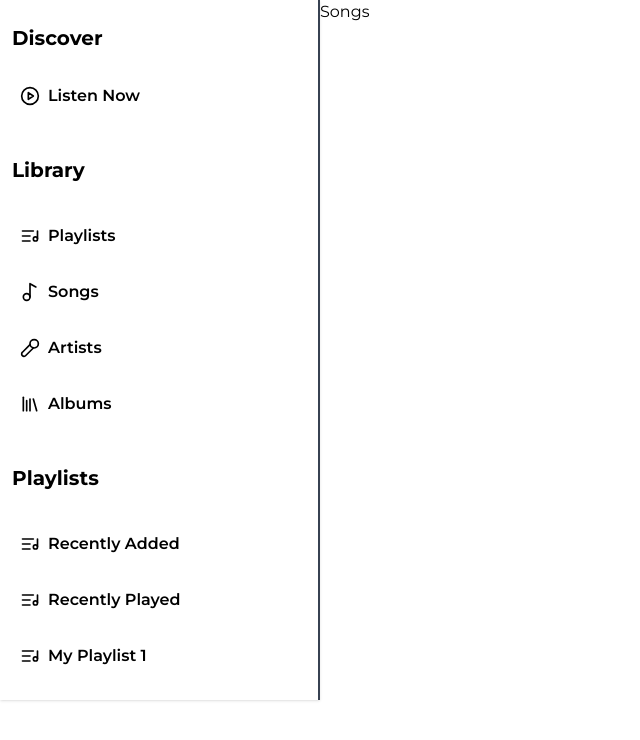
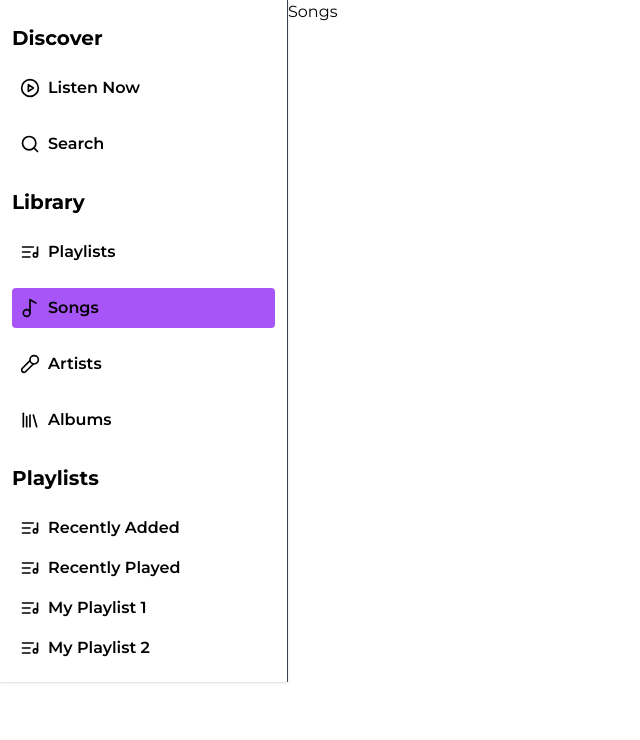
Before and after one commit to mickaelrebeau/MusicMate, a React (Vite) app in the folder frontend/: page /songs in a window 1280 px wide. Shown: the top 740 px of the page, without its empty margins (0-640 px from the left). Built offline with nearby package versions, Linux system fonts and the light colour scheme.

Commit message:
♻️ refacto: rebase routing

```diff
--- a/frontend/src/components/sidebar.tsx
+++ b/frontend/src/components/sidebar.tsx
@@ -1,53 +1,89 @@
-import { Library, ListMusic, Mic2, Music2, PlayCircle } from "lucide-react";
+import {
+  Library,
+  ListMusic,
+  LucideIcon,
+  Mic2,
+  Music2,
+  PlayCircle,
+  Search,
+} from 'lucide-react';
+import { cn } from '../libs/tailwind';
+import { NavLink } from 'react-router-dom';
 
 export function Sidebar() {
   return (
     <>
-            <div className="flex flex-col px-3 py-6 shadow w-80 border-r-2 border-gray-700">
-                <div className="flex flex-col gap-10">
+      <div className="flex flex-col px-3 py-6 shadow w-72 border-r border-gray-700">
         <div className="flex flex-col gap-6">
+          <div className="flex flex-col gap-4">
             <h2 className="text-xl font-bold">Discover</h2>
-                        <div className="flex items-center gap-2 p-2 font-semibold cursor-pointer hover:bg-purple-600 rounded">
-                            <PlayCircle size={20} />
-                            <span>Listen Now</span>
-                        </div>
+            <MenuItem link="/home" icon={PlayCircle} text="Listen Now" />
+            <MenuItem link="/search" icon={Search} text="Search" />
           </div>
           <div className="flex flex-col gap-4">
-                        <h2 className="mb-4 text-xl font-bold">Library</h2>
-                        <div className="flex items-center gap-2 p-2 font-semibold cursor-pointer hover:bg-purple-900 rounded">
-                            <ListMusic size={20} />
-                            <span>Playlists</span>
-                        </div>
-                        <div className="flex items-center gap-2 p-2 font-semibold cursor-pointer hover:bg-purple-900 rounded">
-                            <Music2 size={20} />
-                            <span>Songs</span>
-                        </div>
-                        <div className="flex items-center gap-2 p-2 font-semibold cursor-pointer hover:bg-purple-900 rounded">
-                            <Mic2 size={20} />
-                            <span>Artists</span>
-                        </div>
-                        <div className="flex items-center gap-2 p-2 font-semibold cursor-pointer hover:bg-purple-900 rounded">
-                            <Library size={20} />
-                            <span>Albums</span>
-                        </div>
+            <h2 className="text-xl font-bold">Library</h2>
+            <MenuItem link="/playlists" icon={ListMusic} text="Playlists" />
+            <MenuItem link="/songs" icon={Music2} text="Songs" />
+            <MenuItem link="/artists" icon={Mic2} text="Artists" />
+            <MenuItem link="/albums" icon={Library} text="Albums" />
           </div>
           <div className="flex flex-col gap-4">
-                        <h2 className="mb-4 text-xl font-bold">Playlists</h2>
-                        <div className="flex items-center gap-2 p-2 font-semibold cursor-pointer hover:bg-purple-900 rounded">
-                            <ListMusic size={20} />
-                            <span>Recently Added</span>
-                        </div>
-                        <div className="flex items-center gap-2 p-2 font-semibold cursor-pointer hover:bg-purple-900 rounded">
-                            <ListMusic size={20} />
-                            <span>Recently Played</span>
-                        </div>
-                        <div className="flex items-center gap-2 p-2 font-semibold cursor-pointer hover:bg-purple-900 rounded">
-                            <ListMusic size={20} />
-                            <span>My Playlist 1</span>
+            <h2 className="text-xl font-bold">Playlists</h2>
+            <div className="h-[150px] 2xl:h-full overflow-auto">
+              <MenuItem
+                link="/playlists/recently-added"
+                icon={ListMusic}
+                text="Recently Added"
+              />
+              <MenuItem
+                link="/playlists/recently-played"
+                icon={ListMusic}
+                text="Recently Played"
+              />
+              <MenuItem
+                link="/playlists/my-playlist-1"
+                icon={ListMusic}
+                text="My Playlist 1"
+              />
+              <MenuItem
+                link="/playlists/my-playlist-2"
+                icon={ListMusic}
+                text="My Playlist 2"
+              />
+              <MenuItem
+                link="/playlists/my-playlist-3"
+                icon={ListMusic}
+                text="My Playlist 3"
+              />
             </div>
           </div>
         </div>
       </div>
     </>
+  );
+}
+
+type MenuItemProps = {
+  icon: LucideIcon;
+  text: string;
+  className?: string;
+  link: string;
+};
+
+function MenuItem({ icon: Icon, text, className, link }: MenuItemProps) {
+  return (
+    <NavLink
+      to={link}
+      end
+      className={({ isActive }) =>
+        cn(
+          'flex items-center gap-2 p-2 font-semibold cursor-pointer hover:bg-purple-900 rounded',
+          className,
+          { 'bg-purple-500': isActive }
         )
+      }>
+      <Icon size={20} />
+      <span>{text}</span>
+    </NavLink>
+  );
 }
```
Lines whose indentation alone changed are shown as unchanged.
